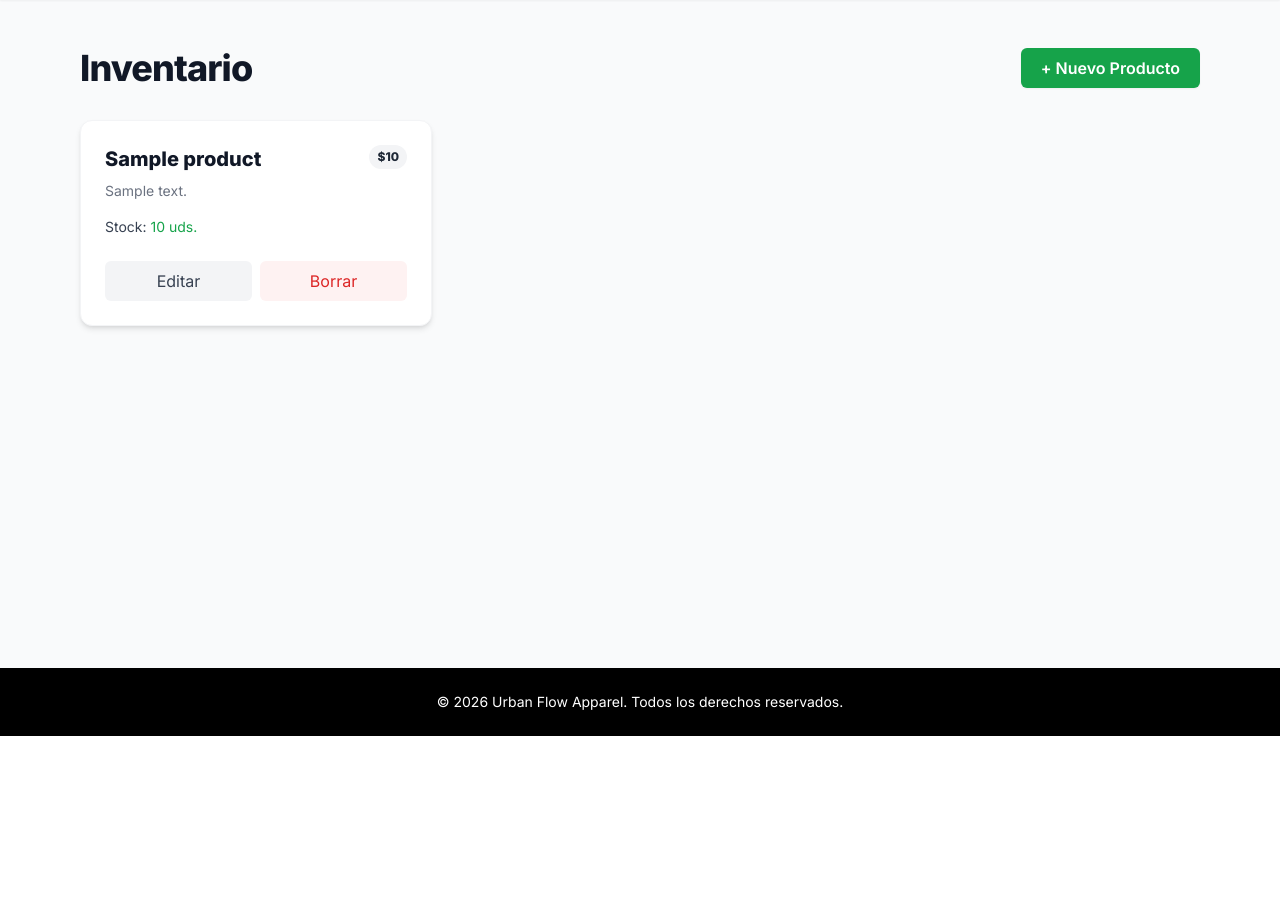
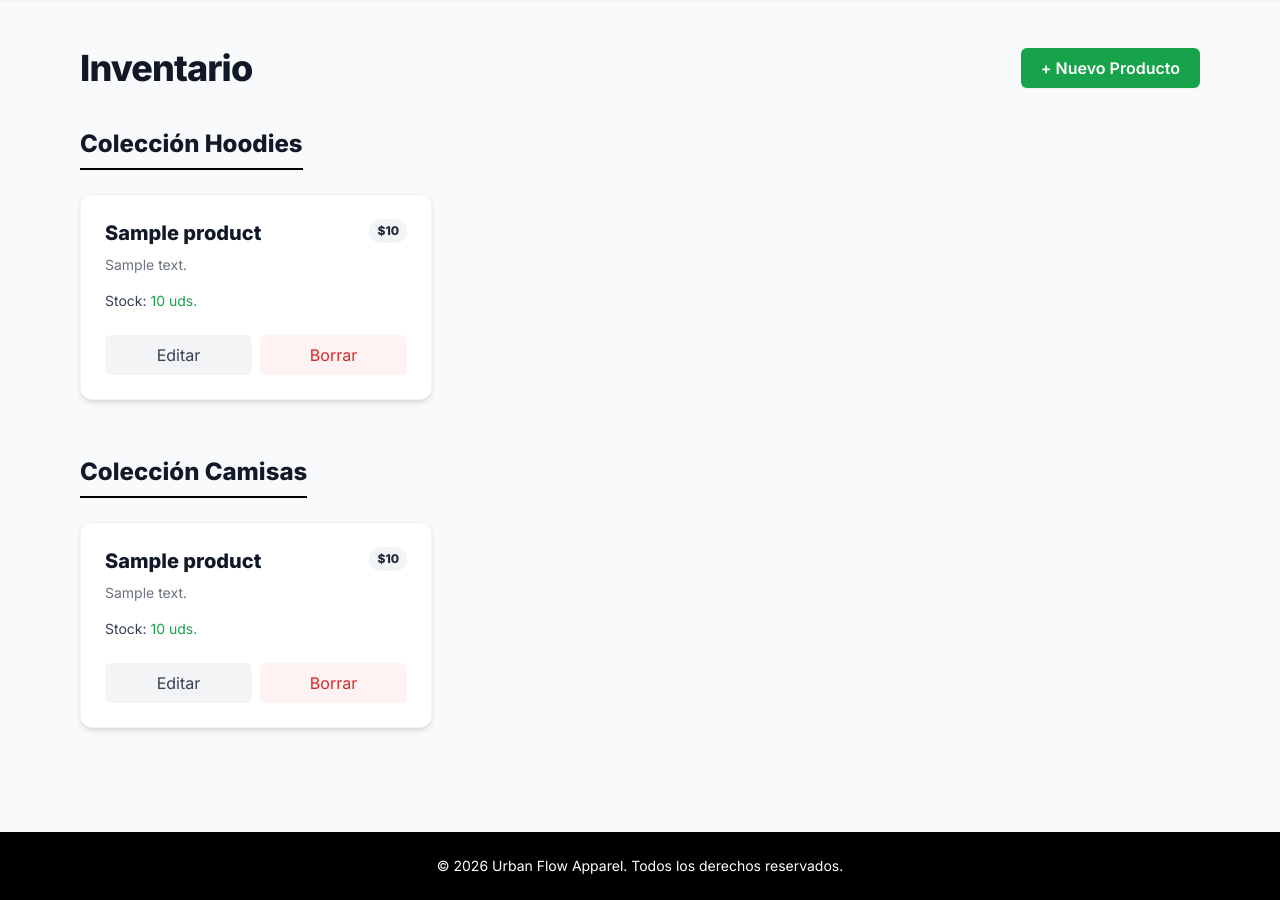
Before and after one commit to Shxntiyi/urban-flow-ecommerce, a Django app: template tasks/templates/store/product_list.html in a window 1280 px wide. Shown: the part 64-964 px from the top of the page. Before the commit the page ends 800 px from the top, so only its background shows below. Run offline with Django 5.2, Linux system fonts and the light colour scheme; the template is opened without the code that fills it: most values are stand-ins (such as "Sample title", 1, 10 or a date in 2020); some libraries are stand-ins or nearby versions.

Commit message:
feat(ui): render distinct sections for hoodies and camisas in catalog

```diff
--- a/tasks/templates/store/product_list.html
+++ b/tasks/templates/store/product_list.html
@@ -2,23 +2,27 @@
 
 {% block content %}
 <div class="max-w-6xl mx-auto px-4 py-12">
-    <div class="flex justify-between items-end mb-8">
+
+    <div class="flex justify-between items-end mb-10">
         <h2 class="text-4xl font-extrabold tracking-tight">Inventario</h2>
         <a href="{% url 'product_create' %}" class="bg-green-600 text-white px-5 py-2 rounded-md font-semibold hover:bg-green-700 transition shadow-sm">+ Nuevo Producto</a>
     </div>
 
+    <div class="mb-14">
+        <h3 class="text-2xl font-bold border-b-2 border-black pb-2 mb-6 inline-block">Colección Hoodies</h3>
+
         <div class="grid grid-cols-1 md:grid-cols-3 gap-8">
-        {% for product in products %}
-        <div class="bg-white rounded-xl shadow-md overflow-hidden border border-gray-100 hover:shadow-xl transition-shadow">
-            <div class="p-6">
+            {% for product in hoodies %}
+            <div class="bg-white rounded-xl shadow-md overflow-hidden border border-gray-100 hover:shadow-xl transition-shadow flex flex-col">
+                <div class="p-6 flex flex-col flex-grow">
                     <div class="flex justify-between items-start mb-2">
                         <h3 class="text-xl font-bold">{{ product.name }}</h3>
                         <span class="bg-gray-100 text-gray-800 text-xs font-bold px-2 py-1 rounded-full">${{ product.price }}</span>
                     </div>
-                <p class="text-gray-500 text-sm mb-4 line-clamp-2">{{ product.description }}</p>
+                    <p class="text-gray-500 text-sm mb-4 line-clamp-2 flex-grow">{{ product.description }}</p>
                     <p class="text-sm font-medium text-gray-700 mb-6">Stock: <span class="{% if product.stock < 5 %}text-red-500{% else %}text-green-600{% endif %}">{{ product.stock }} uds.</span></p>
 
-                <div class="flex space-x-2">
+                    <div class="flex space-x-2 mt-auto">
                         <a href="{% url 'product_update' product.id %}" class="flex-1 text-center bg-gray-100 text-gray-700 py-2 rounded-md font-medium hover:bg-gray-200 transition">Editar</a>
 
                         <form action="{% url 'product_delete' product.id %}" method="POST" class="flex-1">
@@ -29,10 +33,44 @@
                 </div>
             </div>
             {% empty %}
-        <div class="col-span-3 text-center py-12 text-gray-500 bg-white rounded-xl border border-dashed border-gray-300">
-            No hay productos registrados. Haz clic en "Nuevo Producto" para empezar.
+            <div class="col-span-3 text-center py-10 text-gray-500 bg-white rounded-xl border border-dashed border-gray-300">
+                No hay hoodies registrados en esta categoría.
             </div>
             {% endfor %}
         </div>
     </div>
+
+    <div class="mb-14">
+        <h3 class="text-2xl font-bold border-b-2 border-black pb-2 mb-6 inline-block">Colección Camisas</h3>
+
+        <div class="grid grid-cols-1 md:grid-cols-3 gap-8">
+            {% for product in camisas %}
+            <div class="bg-white rounded-xl shadow-md overflow-hidden border border-gray-100 hover:shadow-xl transition-shadow flex flex-col">
+                <div class="p-6 flex flex-col flex-grow">
+                    <div class="flex justify-between items-start mb-2">
+                        <h3 class="text-xl font-bold">{{ product.name }}</h3>
+                        <span class="bg-gray-100 text-gray-800 text-xs font-bold px-2 py-1 rounded-full">${{ product.price }}</span>
+                    </div>
+                    <p class="text-gray-500 text-sm mb-4 line-clamp-2 flex-grow">{{ product.description }}</p>
+                    <p class="text-sm font-medium text-gray-700 mb-6">Stock: <span class="{% if product.stock < 5 %}text-red-500{% else %}text-green-600{% endif %}">{{ product.stock }} uds.</span></p>
+
+                    <div class="flex space-x-2 mt-auto">
+                        <a href="{% url 'product_update' product.id %}" class="flex-1 text-center bg-gray-100 text-gray-700 py-2 rounded-md font-medium hover:bg-gray-200 transition">Editar</a>
+
+                        <form action="{% url 'product_delete' product.id %}" method="POST" class="flex-1">
+                            {% csrf_token %}
+                            <button type="submit" class="w-full text-center bg-red-50 text-red-600 py-2 rounded-md font-medium hover:bg-red-100 transition">Borrar</button>
+                        </form>
+                    </div>
+                </div>
+            </div>
+            {% empty %}
+            <div class="col-span-3 text-center py-10 text-gray-500 bg-white rounded-xl border border-dashed border-gray-300">
+                No hay camisas registradas en esta categoría.
+            </div>
+            {% endfor %}
+        </div>
+    </div>
+
+</div>
 {% endblock %}
```
Lines whose indentation alone changed are shown as unchanged.
